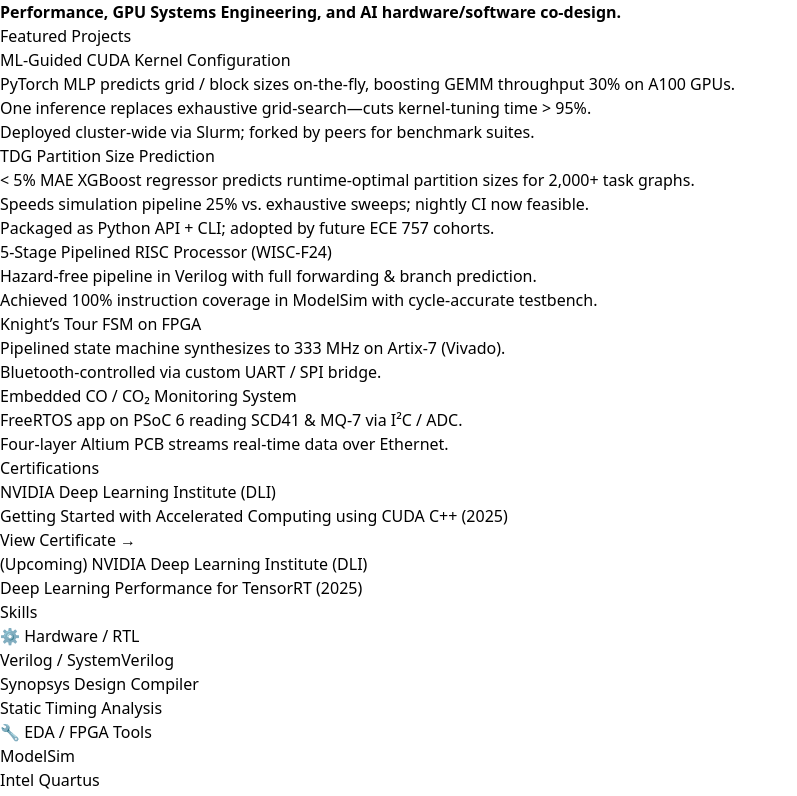
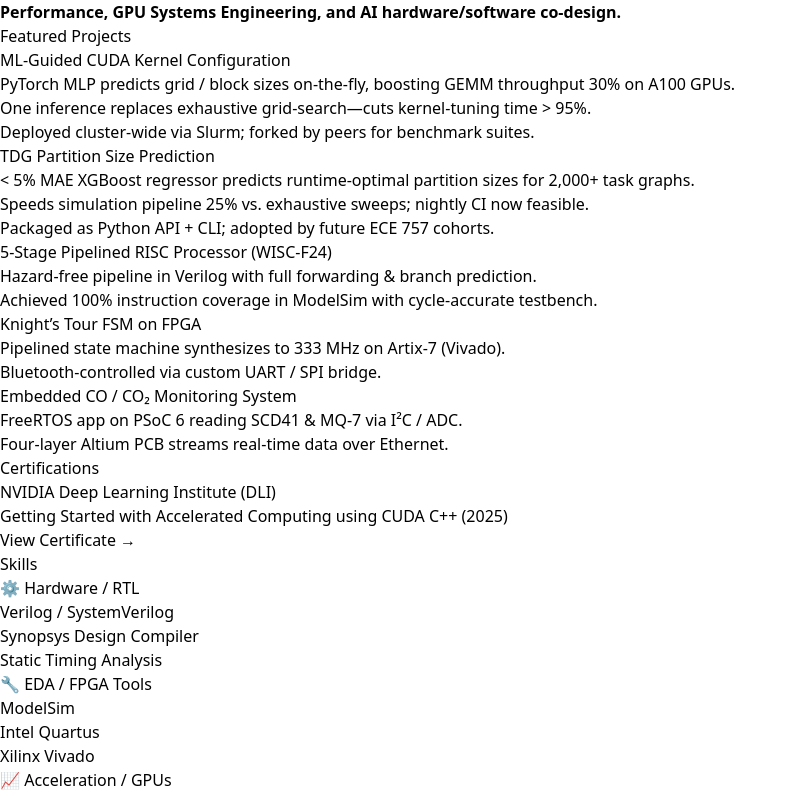
Before and after one commit to Drogon4231/harshithkantamneni.github.io, a React (Vite) app: page / in a window 1280 px wide. Shown: the part 360-1156 px from the top of the page, without its empty margins (0-797 px from the left). Built offline with nearby package versions, Linux system fonts and the light colour scheme.

Commit message:
Update Portfolio.jsx

```diff
--- a/src/Portfolio.jsx
+++ b/src/Portfolio.jsx
@@ -56,12 +56,7 @@
     title: 'NVIDIA Deep Learning Institute (DLI)',
     subtitle: 'Getting Started with Accelerated Computing using CUDA C++',
     year: '2025',
-    link: 'https://developer.nvidia.com/dli/certificates', // update with actual cert link
-  },
-  {
-    title: '(Upcoming) NVIDIA Deep Learning Institute (DLI)',
-    subtitle: 'Deep Learning Performance for TensorRT',
-    year: '2025',
+    link: 'https://drogon4231.github.io/harshithkantamneni.github.io/', // update with actual cert link
   },
 ];
 
```
